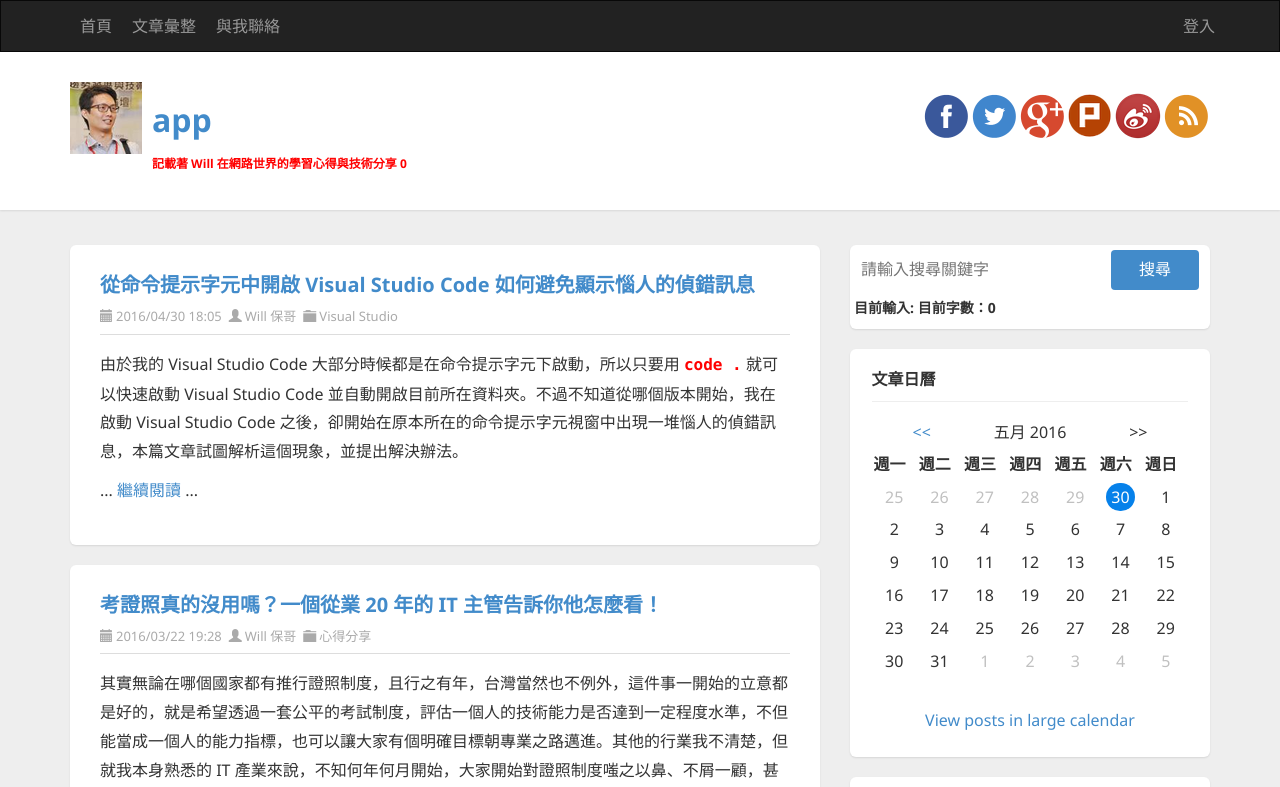
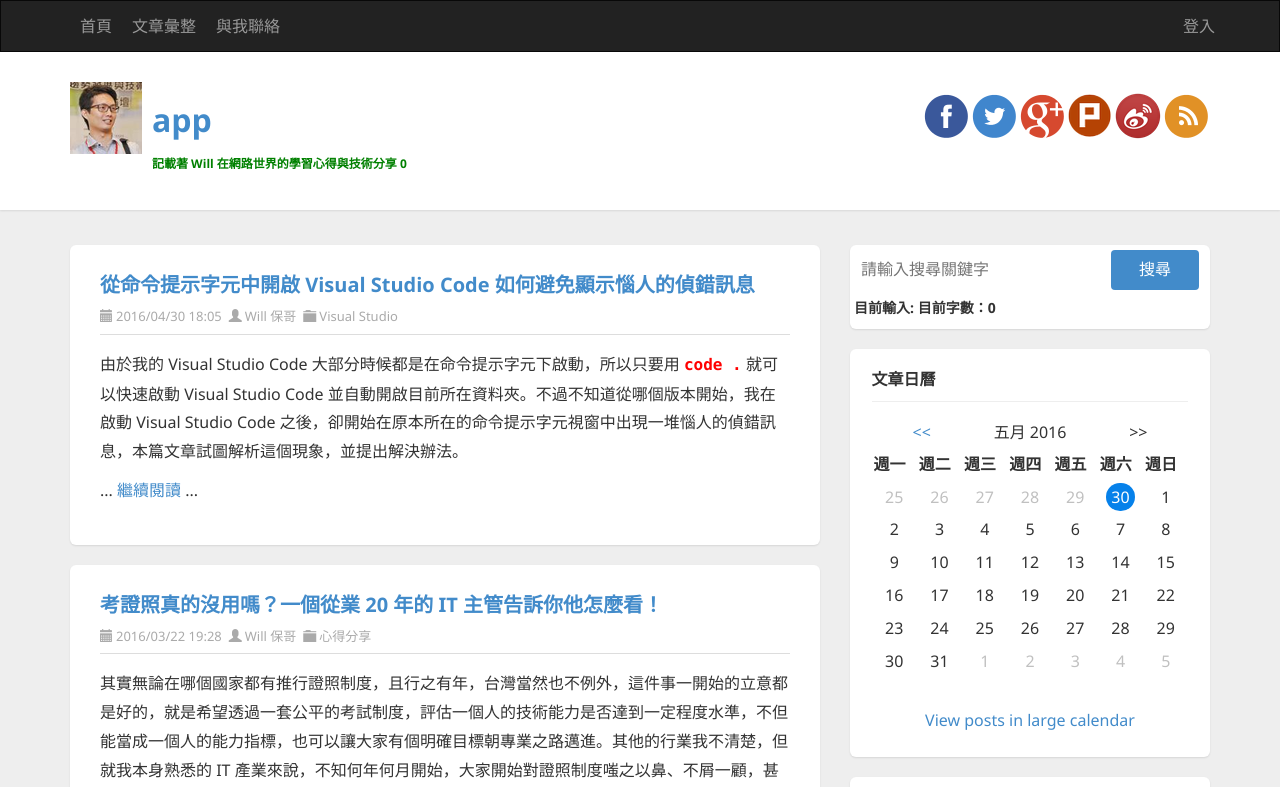
Before and after one commit to ChuangPoPO/Udemy-Angular-2018, an Angular app in the folder demo1/: page / in a window 1280 px wide. Shown: the top 787 px of the page. Built offline with nearby package versions, Linux system fonts and the light colour scheme.

Commit message:
5-25 屬性型指令 Attribute directive 方法3：用 [style.屬性] 來動態修改樣式，看起來更簡潔

```diff
--- a/demo1/src/app/header/header.component.html
+++ b/demo1/src/app/header/header.component.html
@@ -40,11 +40,9 @@
           <h1>
             <a [href]="url">{{ title }}</a>
           </h1>
-          <!-- TODO: method 3 : apply dynamic style, 可以讓 template 看起來更簡單 -->
-
           <!-- TODO: dynamic modify H3 tag fontsize, use ngStyle attribute directive-->
-          <!-- method 2 : get method here -->
-          <h3 [ngStyle]="getStyle()">記載著 Will 在網路世界的學習心得與技術分享  {{ counter }}</h3>
+          <!-- method 3 : apply dynamic style, 可以讓 template 看起來更簡單 -->
+          <h3 [style.font-size]="(12 + this.counter) + 'px'" [style.color]="'green'">記載著 Will 在網路世界的學習心得與技術分享  {{ counter }}</h3>
         </div>
 
         <div id="social-icons" class="pull-right social-icon">
--- a/demo1/src/app/header/header.component.ts
+++ b/demo1/src/app/header/header.component.ts
@@ -16,11 +16,6 @@ export class HeaderComponent implements OnInit {
   ngOnInit() {
   }
 
-  getStyle() {
-    // return 物件
-    return {'font-size': (12 + this.counter) + 'px', 'color': 'red'};
-  }
-
   changeTitle(altKey: boolean) {
     if (altKey) {
       this.title = 'The Will Will Web';
```
